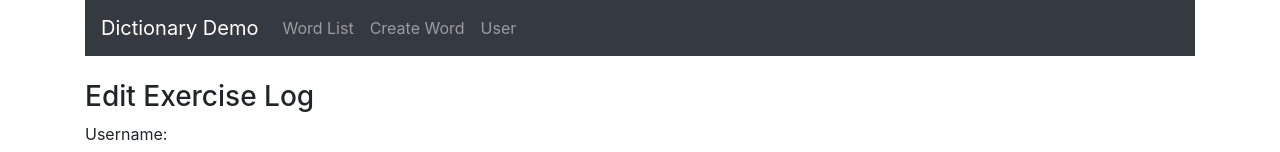
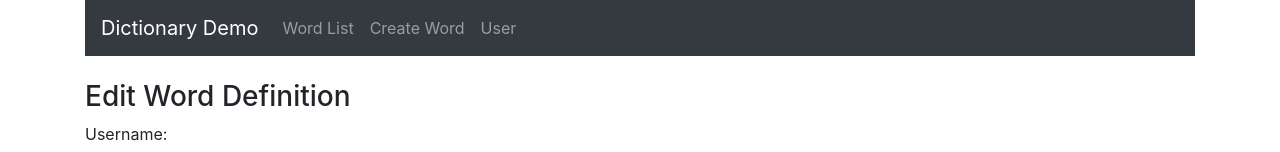
Before and after one commit to genietalent2020/dictionarydemo, a React (Create React App) app: page /edit/1 in a window 1280 px wide. Shown: the top 152 px of the page. Built offline with nearby package versions, Linux system fonts and the light colour scheme; no server answers.

Commit message:
title on edit page

```diff
--- a/src/components/edit-exercise.component.js
+++ b/src/components/edit-exercise.component.js
@@ -95,7 +95,7 @@ export default class EditExercise extends Component {
   render() {
     return (
     <div>
-      <h3>Edit Exercise Log</h3>
+      <h3>Edit Word Definition</h3>
       <form onSubmit={this.onSubmit}>
         <div className="form-group">
           <label>Username: </label>
```
Also changed, not shown: 1 other file (tests, documents, lock files or other folders).
